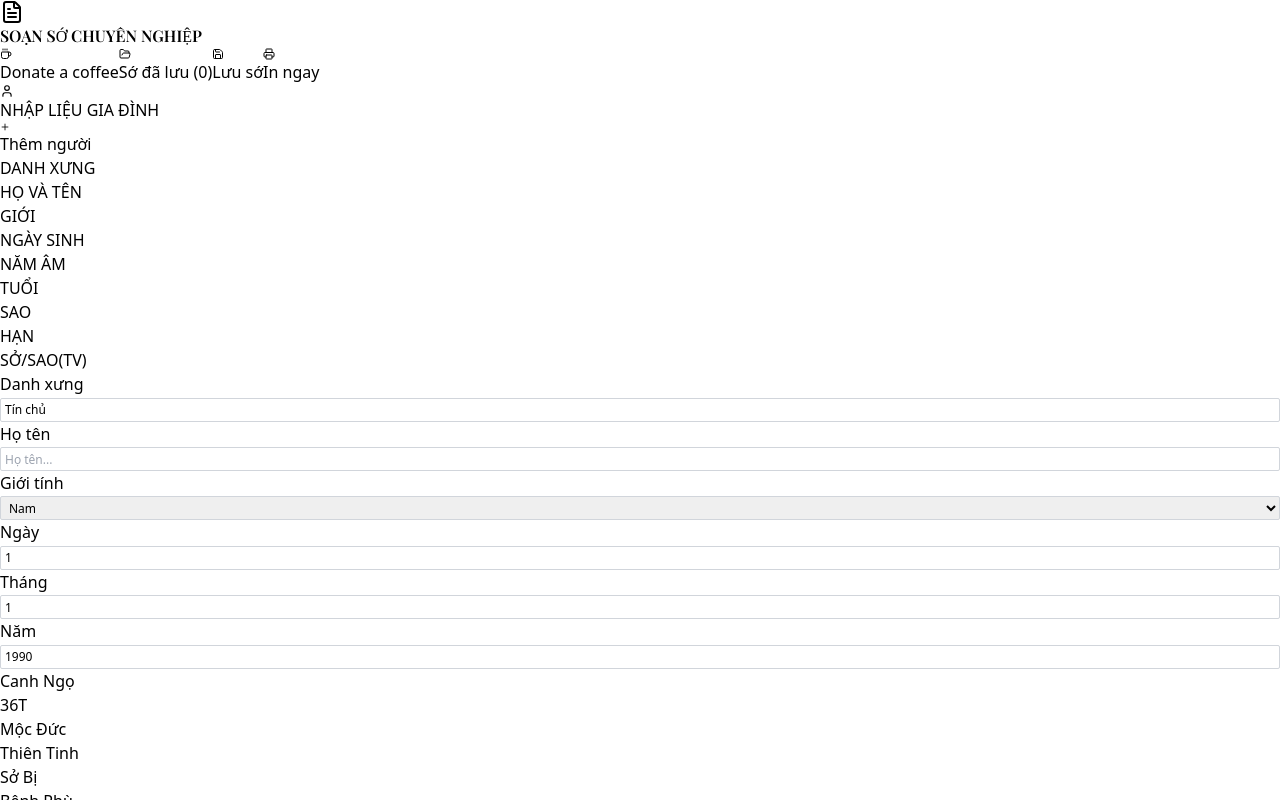
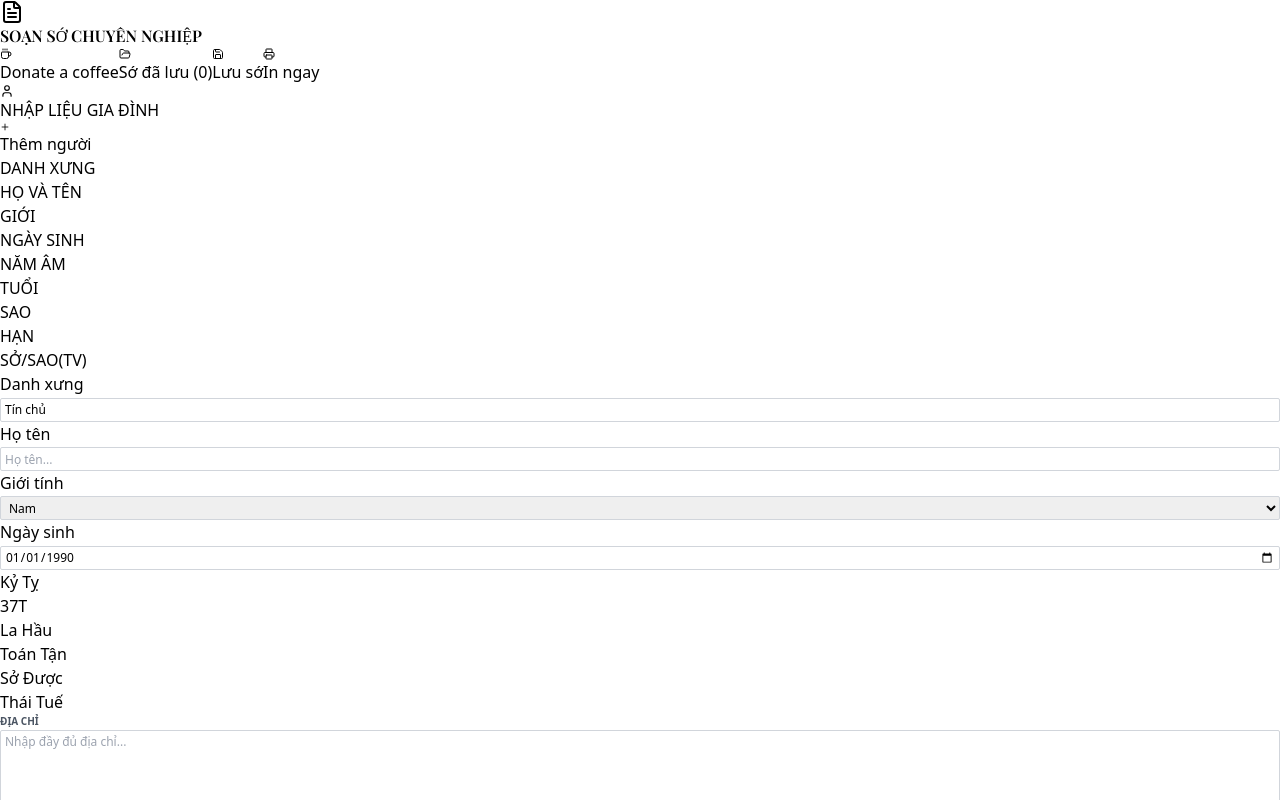
Before and after one commit to hoangnd16/tao_so, a React (Vite) app: page / in a window 1280 px wide. Shown: the top 800 px of the page. Built offline with nearby package versions, Linux system fonts and the light colour scheme.

Commit message:
feat: switch to single birth date input and lunar year-based age calculation for members.

```diff
--- a/src/App.jsx
+++ b/src/App.jsx
@@ -55,7 +55,7 @@ const LUNAR_UTILS = {
         return TU_VI_DATA[index];
     },
     convertSolarToLunar: (dateString) => {
-        if (!dateString) return { d: 1, m: 1, y: 2024 };
+        if (!dateString) return { d: 1, m: 1, y: new Date().getFullYear() };
         const date = new Date(dateString);
         try {
             const formatter = new Intl.DateTimeFormat('vi-VN-u-ca-chinese', {
@@ -64,9 +64,10 @@ const LUNAR_UTILS = {
                 year: 'numeric'
             });
             const parts = formatter.formatToParts(date);
-            const d = parts.find(p => p.type === 'day').value;
-            const m = parts.find(p => p.type === 'month').value;
-            const y = date.getFullYear();
+            const d = parseInt(parts.find(p => p.type === 'day').value);
+            const m = parseInt(parts.find(p => p.type === 'month').value);
+            const yPart = parts.find(p => p.type === 'relatedYear' || p.type === 'year');
+            const y = parseInt(yPart.value.replace(/\D/g, ''));
             return { d, m, y };
         } catch (e) {
             return { d: date.getDate(), m: date.getMonth() + 1, y: date.getFullYear() };
@@ -247,7 +248,7 @@ const TEMPLATES = {
 export default function App() {
     const [formData, setFormData] = useState({
         members: [
-            { id: 1, title: 'Tín chủ', name: '', birthDay: 1, birthMonth: 1, birthYear: 1990, gender: 'male' }
+            { id: 1, title: 'Tín chủ', name: '', birthDate: '1990-01-01', gender: 'male' }
         ],
         address: '',
         familyLine: '', reason: '',
@@ -304,20 +305,25 @@ export default function App() {
 
     const computedData = useMemo(() => {
         const year = LUNAR_UTILS.getCanChi(formData.currentYear);
+        const lunarDate = LUNAR_UTILS.convertSolarToLunar(formData.ceremonyDate);
+        const currentLunarYear = lunarDate.y;
+
         const members = formData.members.map(m => {
-            const age = m.birthYear ? formData.currentYear - m.birthYear + 1 : 0;
+            const birthLunar = LUNAR_UTILS.convertSolarToLunar(m.birthDate);
+            const birthLunarYear = birthLunar.y;
+            const age = birthLunarYear ? currentLunarYear - birthLunarYear + 1 : 0;
             const tuvi = LUNAR_UTILS.getTuVi(age);
+
             return {
                 ...m,
                 age: age > 0 ? age : 0,
-                canChi: LUNAR_UTILS.getCanChi(m.birthYear),
+                canChi: LUNAR_UTILS.getCanChi(birthLunarYear),
                 sao: LUNAR_UTILS.getSao(age, m.gender),
                 han: LUNAR_UTILS.getHan(age, m.gender),
                 soTuVi: tuvi.so,
                 saoTuVi: tuvi.sao
             };
         });
-        const lunarDate = LUNAR_UTILS.convertSolarToLunar(formData.ceremonyDate);
         const yearCanChi = LUNAR_UTILS.getCanChi(lunarDate.y);
         return { ...formData, members, year: yearCanChi, day: lunarDate.d, month: lunarDate.m, lunarDateObj: lunarDate };
     }, [formData]);
@@ -414,7 +420,7 @@ export default function App() {
         setFormData(prev => ({ ...prev, members: prev.members.map(m => m.id === id ? { ...m, [field]: value } : m) }));
     };
     const addMember = () => {
-        setFormData(prev => ({ ...prev, members: [...prev.members, { id: Date.now(), title: '', name: '', birthDay: 1, birthMonth: 1, birthYear: 1990, gender: 'female' }] }));
+        setFormData(prev => ({ ...prev, members: [...prev.members, { id: Date.now(), title: '', name: '', birthDate: '1990-01-01', gender: 'female' }] }));
     };
     const removeMember = (id) => {
         if (formData.members.length <= 1) return;
@@ -495,7 +501,7 @@ export default function App() {
         } else if (type === 'reset') {
             setFormData(prev => ({
                 ...prev,
-                members: [{ id: Date.now(), title: 'Tín chủ', name: '', birthDay: 1, birthMonth: 1, birthYear: 1990, gender: 'male' }],
+                members: [{ id: Date.now(), title: 'Tín chủ', name: '', birthDate: '1990-01-01', gender: 'male' }],
                 address: '', familyLine: '', reason: '', userPrayer: ''
             }));
             setPreviewData(null);
@@ -703,10 +709,14 @@ export default function App() {
                                             <label className="block md:hidden text-[10px] font-bold text-gray-500 uppercase mb-0.5">Giới tính</label>
                                             <select value={member.gender} onChange={(e) => handleMemberChange(member.id, 'gender', e.target.value)} className="excel-input px-0 text-center w-full h-8 md:h-6"><option value="male">Nam</option><option value="female">Nữ</option></select>
                                         </div>
-                                        <div className="col-span-8 md:col-span-2 flex gap-1">
-                                            <div className="flex-1"><label className="block md:hidden text-[10px] font-bold text-gray-500 uppercase mb-0.5">Ngày</label><input type="number" placeholder="Ng" value={member.birthDay} onChange={(e) => handleMemberChange(member.id, 'birthDay', e.target.value)} className="excel-input text-center px-0 w-full h-8 md:h-6" min="1" max="31" /></div>
-                                            <div className="flex-1"><label className="block md:hidden text-[10px] font-bold text-gray-500 uppercase mb-0.5">Tháng</label><input type="number" placeholder="Th" value={member.birthMonth} onChange={(e) => handleMemberChange(member.id, 'birthMonth', e.target.value)} className="excel-input text-center px-0 w-full h-8 md:h-6" min="1" max="12" /></div>
-                                            <div className="flex-[1.5]"><label className="block md:hidden text-[10px] font-bold text-gray-500 uppercase mb-0.5">Năm</label><input type="number" placeholder="Năm" value={member.birthYear} onChange={(e) => handleMemberChange(member.id, 'birthYear', e.target.value)} className="excel-input text-center px-0 w-full font-medium h-8 md:h-6" /></div>
+                                        <div className="col-span-8 md:col-span-2">
+                                            <label className="block md:hidden text-[10px] font-bold text-gray-500 uppercase mb-0.5">Ngày sinh</label>
+                                            <input
+                                                type="date"
+                                                value={member.birthDate}
+                                                onChange={(e) => handleMemberChange(member.id, 'birthDate', e.target.value)}
+                                                className="excel-input px-1 text-center w-full h-8 md:h-6"
+                                            />
                                         </div>
                                         <div className="col-span-12 grid grid-cols-5 gap-1 md:contents">
                                             <div className="col-span-1 md:col-span-1 text-center font-mono text-[10px] font-bold text-purple-700 bg-purple-50 py-1 md:py-0.5 rounded border border-purple-100 flex items-center justify-center h-full">{computedData.members[index]?.canChi}</div>
```
